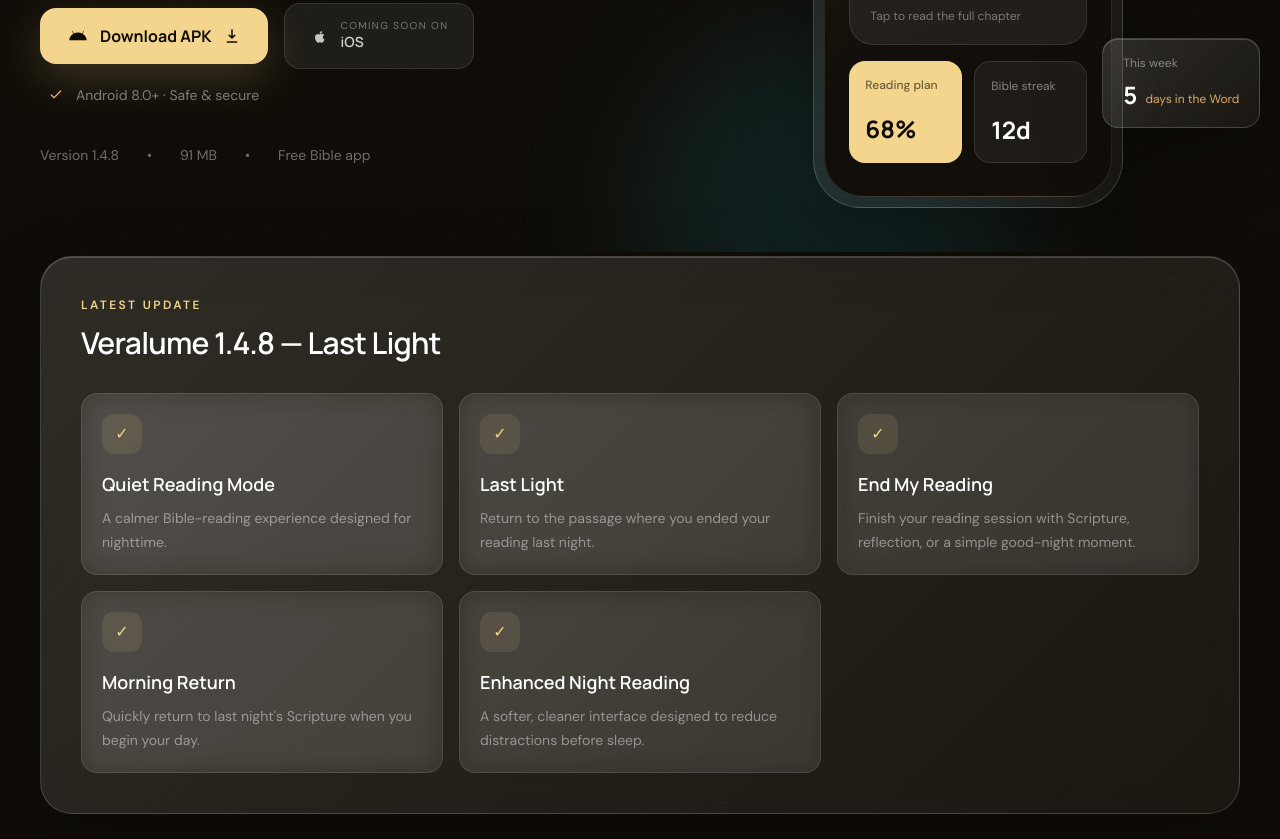
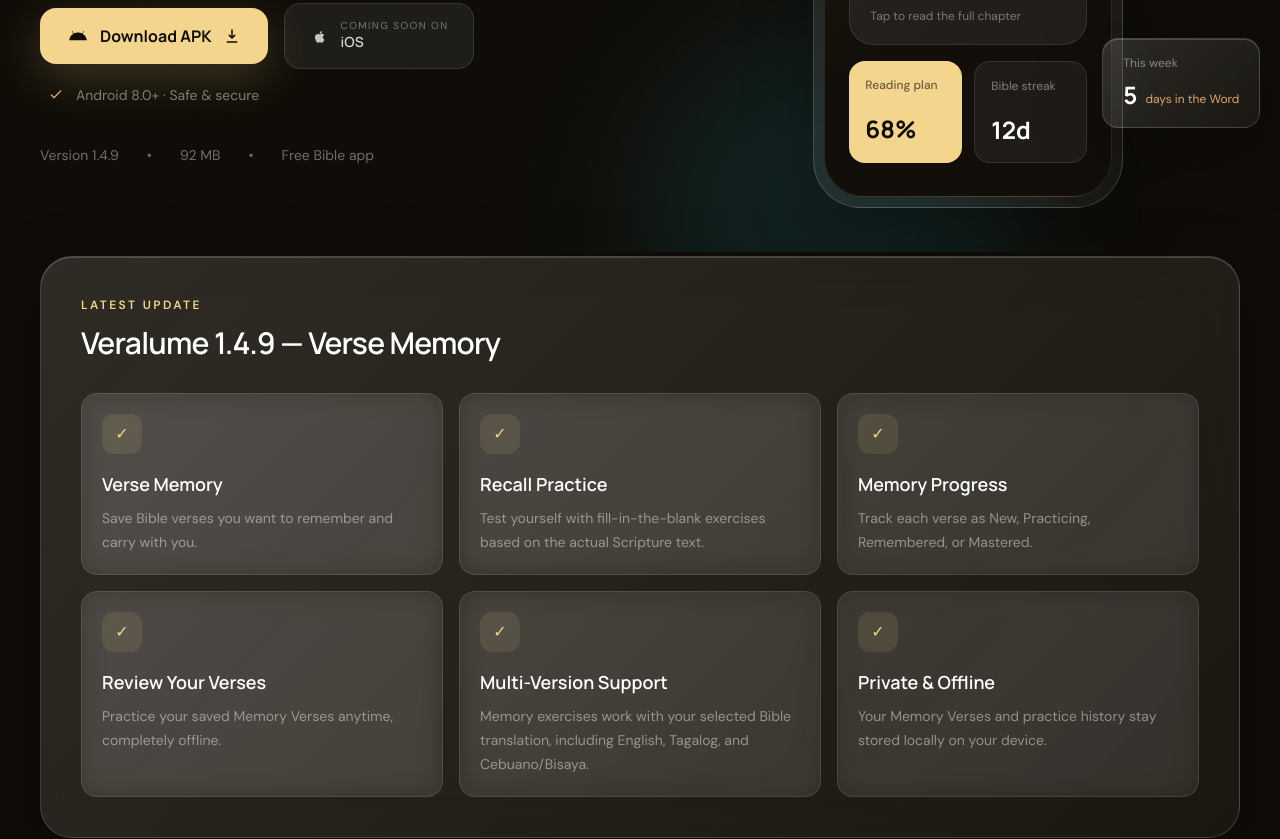
Before and after one commit to earlgultia/veralumeweb, a plain HTML site: page index.html in a window 1280 px wide. Shown: the part 548-1387 px from the top of the page. Drawn offline with nearby package versions, Linux system fonts and the light colour scheme.

Commit message:
Update index.html for version 1.4.9 with new features and enhancements

```diff
--- a/index.html
+++ b/index.html
@@ -128,7 +128,7 @@
         </div>
 
         <div class="reveal delay-3 mt-8 flex flex-wrap justify-center gap-x-3 gap-y-2 text-xs text-white/40 sm:mt-10 sm:justify-start sm:gap-x-7 sm:text-sm">
-          <span>Version 1.4.8</span><span>•</span><span>91 MB</span><span>•</span><span>Free Bible app</span>
+          <span>Version 1.4.9</span><span>•</span><span>92 MB</span><span>•</span><span>Free Bible app</span>
         </div>
       </div>
 
@@ -171,32 +171,37 @@
   <section class="relative z-10 px-5 pb-16 sm:px-6 sm:pb-20 lg:px-10" aria-labelledby="whats-new-heading">
     <div class="glass mx-auto max-w-7xl rounded-[2rem] p-6 sm:p-8 lg:p-10">
       <p class="mb-3 text-xs font-semibold uppercase tracking-[.2em] text-lime">Latest update</p>
-      <h2 id="whats-new-heading" class="font-display text-2xl font-semibold tracking-tight sm:text-3xl">Veralume 1.4.8 — Last Light</h2>
+      <h2 id="whats-new-heading" class="font-display text-2xl font-semibold tracking-tight sm:text-3xl">Veralume 1.4.9 — Verse Memory</h2>
       <div class="mt-8 grid gap-4 sm:grid-cols-2 xl:grid-cols-3">
         <div class="glass-soft rounded-2xl p-5">
           <span class="grid h-10 w-10 place-items-center rounded-xl bg-lime/10 text-lime" aria-hidden="true">✓</span>
-          <h3 class="mt-4 font-display text-lg font-semibold">Quiet Reading Mode</h3>
-          <p class="mt-2 text-sm leading-6 text-white/45">A calmer Bible-reading experience designed for nighttime.</p>
+          <h3 class="mt-4 font-display text-lg font-semibold">Verse Memory</h3>
+          <p class="mt-2 text-sm leading-6 text-white/45">Save Bible verses you want to remember and carry with you.</p>
         </div>
         <div class="glass-soft rounded-2xl p-5">
           <span class="grid h-10 w-10 place-items-center rounded-xl bg-lime/10 text-lime" aria-hidden="true">✓</span>
-          <h3 class="mt-4 font-display text-lg font-semibold">Last Light</h3>
-          <p class="mt-2 text-sm leading-6 text-white/45">Return to the passage where you ended your reading last night.</p>
+          <h3 class="mt-4 font-display text-lg font-semibold">Recall Practice</h3>
+          <p class="mt-2 text-sm leading-6 text-white/45">Test yourself with fill-in-the-blank exercises based on the actual Scripture text.</p>
         </div>
         <div class="glass-soft rounded-2xl p-5">
           <span class="grid h-10 w-10 place-items-center rounded-xl bg-lime/10 text-lime" aria-hidden="true">✓</span>
-          <h3 class="mt-4 font-display text-lg font-semibold">End My Reading</h3>
-          <p class="mt-2 text-sm leading-6 text-white/45">Finish your reading session with Scripture, reflection, or a simple good-night moment.</p>
+          <h3 class="mt-4 font-display text-lg font-semibold">Memory Progress</h3>
+          <p class="mt-2 text-sm leading-6 text-white/45">Track each verse as New, Practicing, Remembered, or Mastered.</p>
         </div>
         <div class="glass-soft rounded-2xl p-5">
           <span class="grid h-10 w-10 place-items-center rounded-xl bg-lime/10 text-lime" aria-hidden="true">✓</span>
-          <h3 class="mt-4 font-display text-lg font-semibold">Morning Return</h3>
-          <p class="mt-2 text-sm leading-6 text-white/45">Quickly return to last night's Scripture when you begin your day.</p>
+          <h3 class="mt-4 font-display text-lg font-semibold">Review Your Verses</h3>
+          <p class="mt-2 text-sm leading-6 text-white/45">Practice your saved Memory Verses anytime, completely offline.</p>
         </div>
         <div class="glass-soft rounded-2xl p-5">
           <span class="grid h-10 w-10 place-items-center rounded-xl bg-lime/10 text-lime" aria-hidden="true">✓</span>
-          <h3 class="mt-4 font-display text-lg font-semibold">Enhanced Night Reading</h3>
-          <p class="mt-2 text-sm leading-6 text-white/45">A softer, cleaner interface designed to reduce distractions before sleep.</p>
+          <h3 class="mt-4 font-display text-lg font-semibold">Multi-Version Support</h3>
+          <p class="mt-2 text-sm leading-6 text-white/45">Memory exercises work with your selected Bible translation, including English, Tagalog, and Cebuano/Bisaya.</p>
+        </div>
+        <div class="glass-soft rounded-2xl p-5">
+          <span class="grid h-10 w-10 place-items-center rounded-xl bg-lime/10 text-lime" aria-hidden="true">✓</span>
+          <h3 class="mt-4 font-display text-lg font-semibold">Private &amp; Offline</h3>
+          <p class="mt-2 text-sm leading-6 text-white/45">Your Memory Verses and practice history stay stored locally on your device.</p>
         </div>
       </div>
     </div>
```
